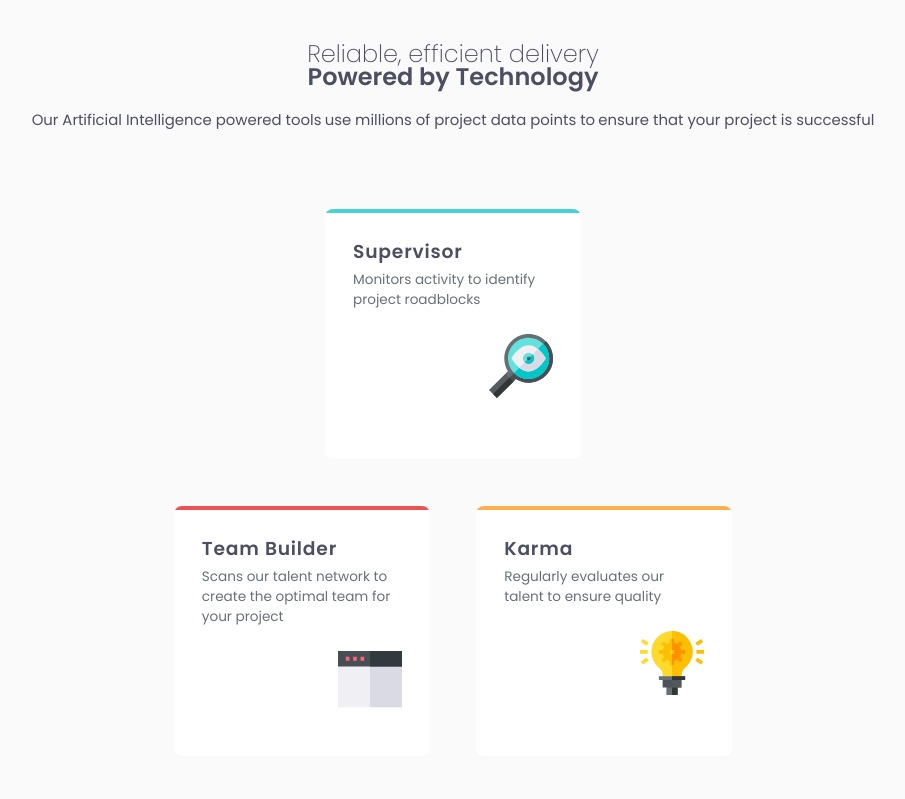
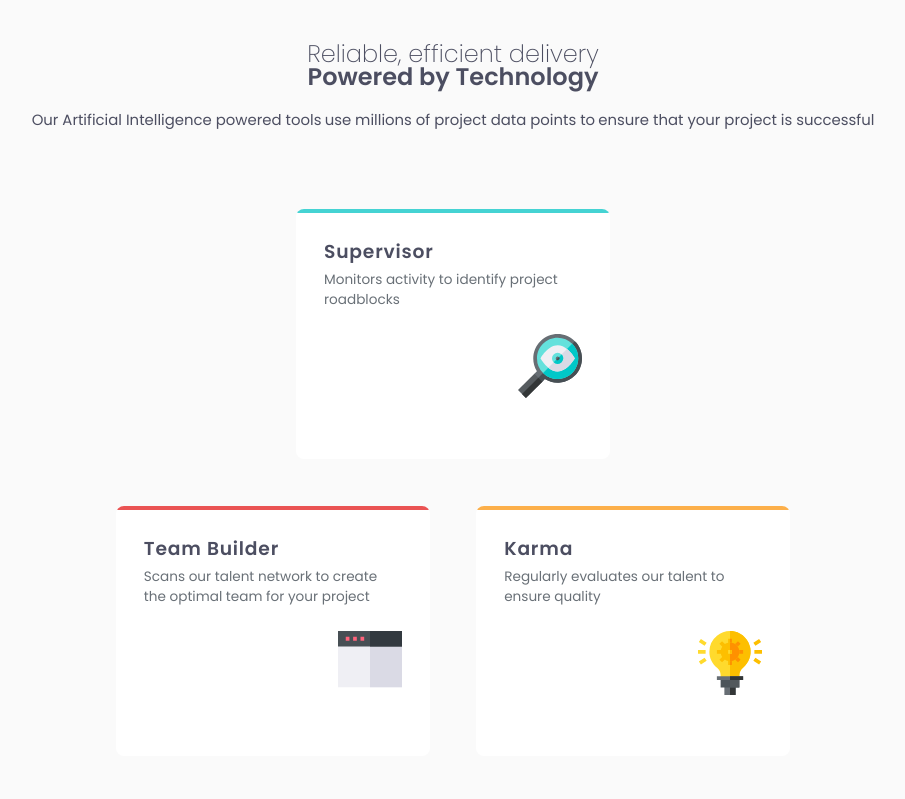
Before and after one commit to JS-Law/four-card-feature-section, a website built with webpack: page src/index.html in a window 1280 px wide. Shown: the top 799 px of the page, without its empty margins (187-1092 px from the left). Built offline with nearby package versions, Linux system fonts and the light colour scheme.

Commit message:
Nest card rules within container, add media rules

```diff
--- a/src/styles.scss
+++ b/src/styles.scss
@@ -65,11 +65,15 @@ body {
       }
     }
   }
-
+  #card-container {
+    display: flex;
+    flex-direction: column;
+    align-items: center;
     .card {
       position: relative;
       padding: 1.75rem;
       margin: 1.45rem;
+      max-width: 314px;
       background-color: $White;
       overflow: hidden;
       border-bottom-right-radius: 0.5rem;
@@ -123,10 +127,10 @@ body {
       justify-content: flex-end;
     }
   }
+}
 
 /* Styles for viewports between 375px and 1440px */
-@media (min-width: 376px) and (max-width: 1439px) {
-
+@media (min-width: 700px) and (max-width: 799px) {
   /* Add your styles here */
   /* Need to add rules for #card-container and #child-card-container */
   #card-container {
@@ -140,8 +144,29 @@ body {
   }
 
   .card {
-    // max-width: 40vw;
-    max-width: 340px;
+    width: 314px;
+    height: 250px;
+  }
+
+  #child-card-container {
+    display: flex;
+  }
+}
+
+@media (min-width: 800px) and (max-width: 1439px) {
+  /* Add your styles here */
+  #card-container {
+    display: flex;
+    flex-direction: column;
+    align-items: center;
+  }
+
+  p.description {
+    padding-inline: 0.1rem !important;
+  }
+
+  .card {
+    width: 314px;
     height: 250px;
   }
 
@@ -149,24 +174,19 @@ body {
     display: flex;
   }
 
-  #card2 {
-    flex-basis: auto;
-  }
-
+  #card2,
   #card3 {
-    flex-basis: 340px;
+    flex: 1 1 340px;
   }
 }
-
 /* Styles for viewports above 1440px */
-@media (min-width: 800px) and (max-width: 5440px) {
-
+@media (min-width: 1440px) and (max-width: 5440px) {
   /* Add your styles here */
-  /* Need to add rules for #card-container and #child-card-container */
   #card-container {
     display: flex;
     justify-content: center;
     align-items: center;
+    flex-direction: row !important;
   }
 
   .card {
@@ -181,7 +201,7 @@ body {
 // TODO: Add rule to adjust size of font for text elements during transitions
 // TODO: Increase padding-inline of card elements
 //
-// TODO: Currently the card elements width in tablet breakpoints is 272px and the height is 196px
-// They need to be 314px x 250px
-// Like wise, the Desktop breakpoint is 350px and 250px
-// TODO: Find out why Card2 and Card3 are not growing at the same size horizontally, I potentially need to experiment with min width
+// TODO: Need to ensure breakpoint card widths are correct
+// Tablet needs to be 314px x 250px
+// Desktop breakpoint is 350px and 250px
+// TODO: Align and style footer
```
Lines whose indentation alone changed are shown as unchanged.
